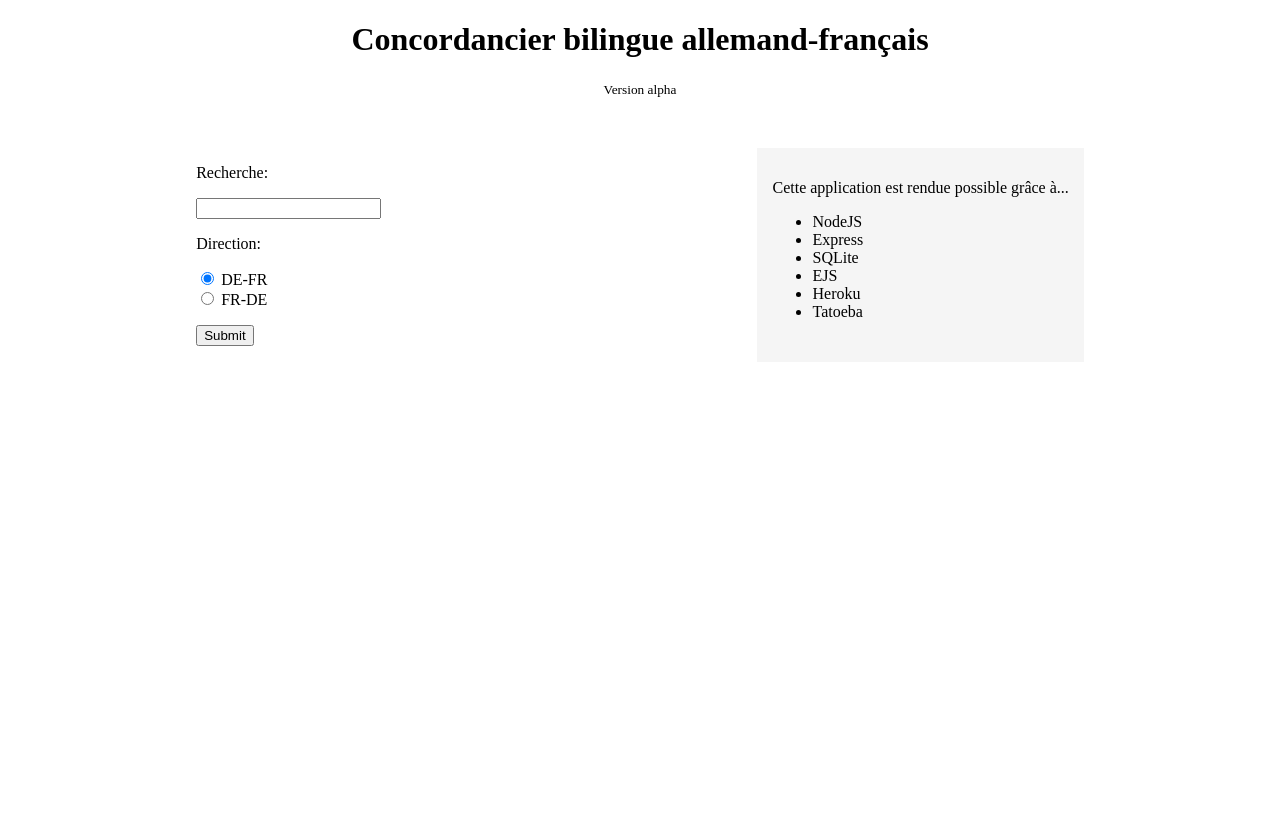
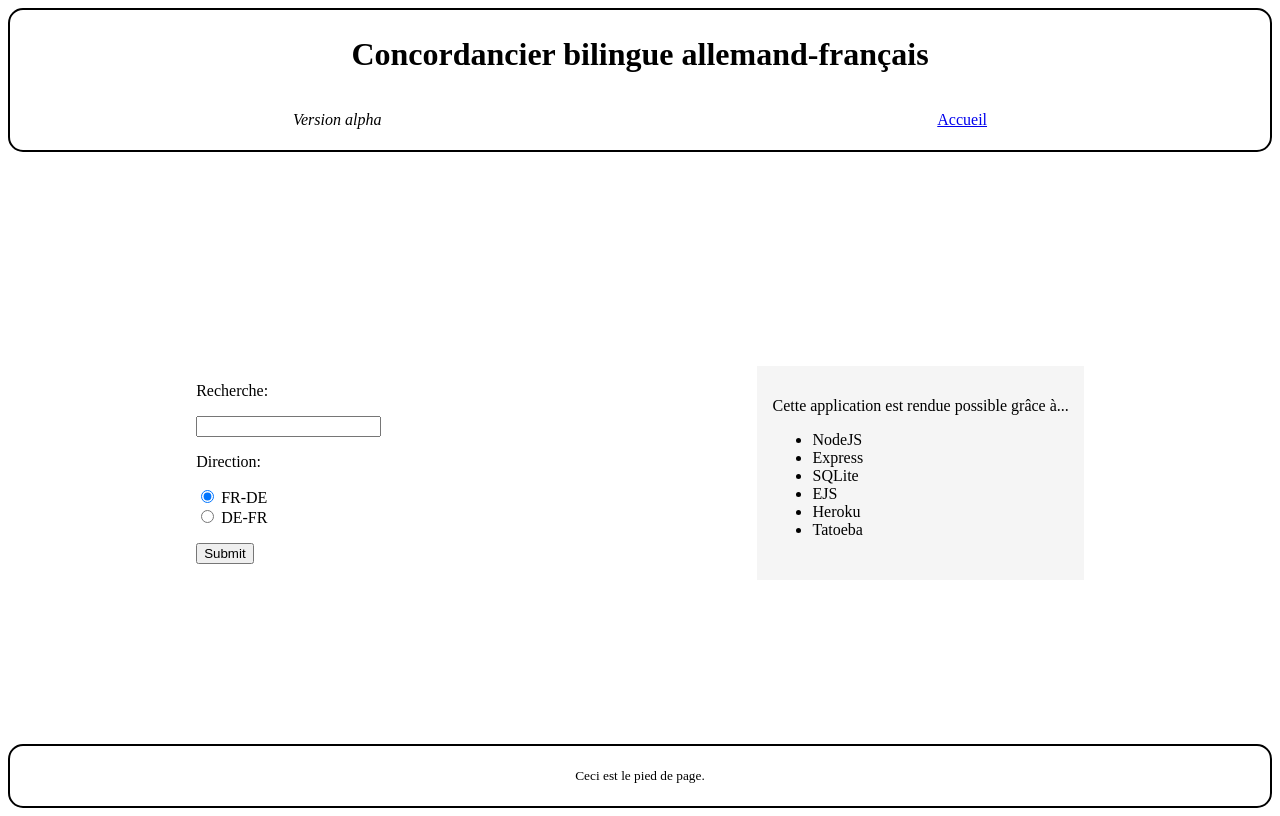
Before and after one commit to monmima/concordancier-bilingue-avec-nodejs-express-sqlite-et-ejs, a Node server app: page / in a window 1280 px wide. Before the commit the page ends 346 px from the top, so only its background shows below. Run offline with Node 20, Linux system fonts and the light colour scheme; some libraries are stand-ins or nearby versions.

Commit message:
visual improvements to the app; header and footer now on index page too; renamed ejs-3.ejs file to page resultats.ejs; deleted index.html and created index.ejs

```diff
--- a/index.js
+++ b/index.js
@@ -41,6 +41,13 @@
   * this includes: image, HTML and JS files, etc.
   */
 app.use(express.static(path.resolve(__dirname, 'public')));
+
+/**
+ * EJS template 1
+ */
+ app.get('/', (req, res) => {
+    res.status(200).render("index");
+});
 
 /**
  * EJS template 3
@@ -126,7 +133,7 @@
                 data[i].passage_autre = newStrEn;
             }
 
-            res.status(200).render("ejs-3", {
+            res.status(200).render("page-resultats", {
                 data : data,
                 queryTerm: req.query.searchQuery
             });
--- a/public/css/styles.css
+++ b/public/css/styles.css
@@ -1,7 +1,24 @@
+
+body {
+    display: flex;
+    flex-direction: column;
+    justify-content: space-between;
+
+    min-height: 100vh;
+}
 
 figure {
     border: 2px solid black;
 }
+
+figure, .images {
+    align-items: center;
+    display: flex;
+    justify-content: center;
+    margin: 5px;
+    padding: 5px;
+}
+
 footer, header {
     align-items: center;
     border: 2px solid black;
@@ -12,22 +29,38 @@
     min-height: 50px;
     padding: 5px;
 }
+
 img {
     max-height: 50px;
     max-width: auto;
 }
+
+/* each paragraph of text */
+.contenu-flex {
+    margin-top: 50px;
+
+    display: flex;
+    flex-wrap: wrap;
+    justify-content: space-around;
+}
+.contenu-flex-header {
+
+    width: 100%;
+
+    display: flex;
+    flex-direction: row;
+    justify-content: space-around;
+}
+
 .database {
-
     /* color: white; */
     margin: 5px;
     padding: 5px;
 
     display: grid;
     grid-template-columns: 1fr 1fr;
-
 }
 
-/* each paragraph of text */
 .database > div {
     padding: 15px;
 
@@ -42,12 +75,7 @@
     margin: 0  10px 0px 10px;
 }
 
-
-
-figure, .images {
-    align-items: center;
-    display: flex;
-    justify-content: center;
-    margin: 5px;
-    padding: 5px;
+.technologies {
+    background-color: #f5f5f5;
+    padding: 15px;
 }
--- a/views/header.ejs
+++ b/views/header.ejs
@@ -1,4 +1,7 @@
 <header>
-    <h2>Concordancier bilingue Tatoeba</h2>
-    <a href="/" title="Accueil">Accueil</a>
+    <h1>Concordancier bilingue allemand-français</h1>
+    <div class="contenu-flex-header">
+        <p><em>Version alpha</em></p>
+        <p><a href="/" title="Home Page">Accueil</a></p>
+    </div>
 </header>
--- a/public/index.html
+++ b/views/index.ejs
@@ -5,38 +5,11 @@
     <meta name="viewport" content="width=device-width, initial-scale=1.0">
     <title>Concordancier bilingue Tatoeba</title>
 
-    <style>
-        dfn {
-            font-style: normal;
-            border-bottom: 1px dotted gray;
-        }
-        h1, .centrer {
-            text-align: center;
-        }
-        h2, h3, h4 {
-            background-color: black;
-            color: white;
-            margin: 5px;
-            padding: 5px;
-        }
-
-        .contenu-flex {
-            margin-top: 50px;
-
-            display: flex;
-            flex-wrap: wrap;
-            justify-content: space-around;
-        }
-        .technologies {
-            background-color: #f5f5f5;
-            padding: 15px;
-        }
-    </style>
-
     <link rel="stylesheet" href="./css/styles.css">
 
 </head>
 <body>
+    <%- include("header") %>
 
     <!-- <h1>Node.js + SQLite <dfn title="mnemonic device">Aide-Mémoire</dfn></h1>
 
@@ -55,9 +28,6 @@
         <li>Make sure the route "/" is taken into account in the app.js file</li>
     </ol> -->
 
-    <h1>Concordancier bilingue allemand-français</h1>
-    <p class="centrer"><small>Version alpha</small></p>
-
     <div class="contenu-flex">
 
         <!--for a more complex form, please consider the possibility of using the <legend> and <fieldset> tags-->
@@ -66,10 +36,10 @@
             <p><input type="text" name="searchQuery" required></p>
 
             <p>Direction:</p>
-            <input type="radio" id="passage_autre" name="language" value="passage_autre" required checked>
+            <input type="radio" id="passage_fr" name="language" value="passage_fr" checked>
+            <label for="passage_fr">FR-DE</label><br>
+            <input type="radio" id="passage_autre" name="language" value="passage_autre">
             <label for="passage_autre">DE-FR</label><br>
-            <input type="radio" id="passage_fr" name="language" value="passage_fr">
-            <label for="passage_fr">FR-DE</label><br>
 
             <!-- <p>Other language:</p>
             <input type="radio" id="en" name="corpus" value="en" required checked>
@@ -101,5 +71,6 @@
 
     </div>
 
+    <%- include("footer") %>
 </body>
 </html>
```
Also changed, not shown: views/page-resultats.ejs (renamed from views/ejs-3.ejs).
